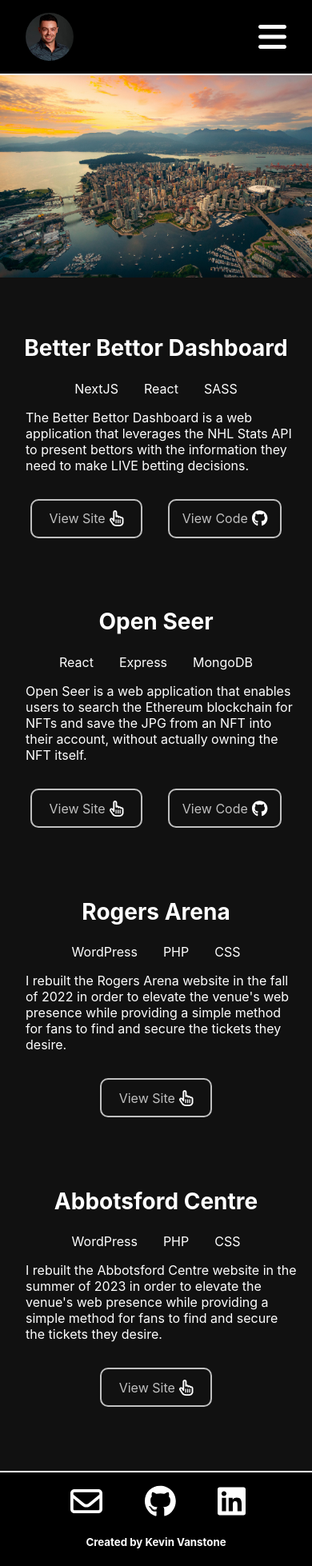
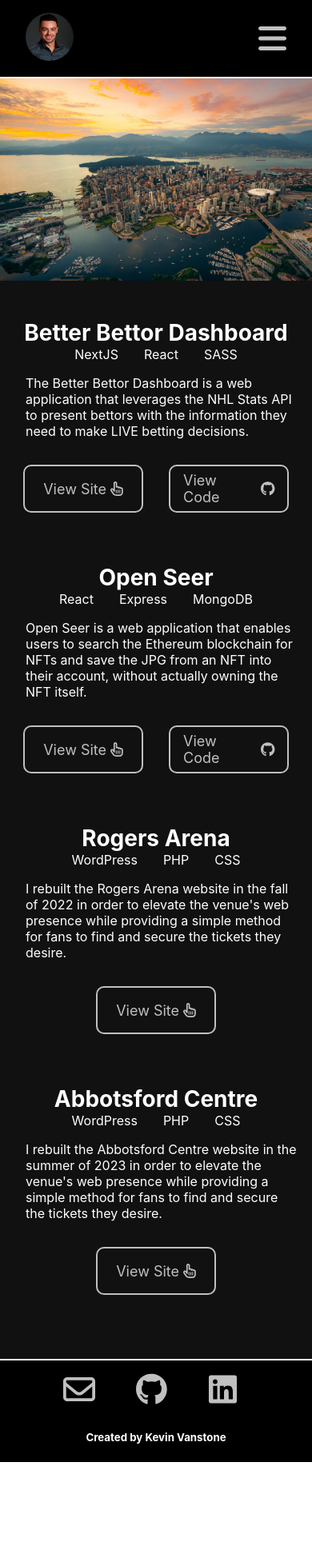
Before and after one commit to KevinVanstone/portfolio-kv, a Next.js app: page / in a window 390 px wide. Shown: the whole page at 80% size. After the commit the page ends 1828 px from the top, so only its background shows below. Built offline with nearby package versions, Linux system fonts and the light colour scheme.

Commit message:
Mobile MVP - styled fa logos, fixed global scss import, other fixes

```diff
--- a/components/Footer/Footer.jsx
+++ b/components/Footer/Footer.jsx
@@ -9,24 +9,30 @@
   return (
     <section className={styles[`footer`]}>
       <div className={styles[`footer__logoList`]}>
+        <div className={styles[`footer__logoList-container`]}>
           <Link href="mailto:kv@theflyingv.com">
             <FontAwesomeIcon
               icon={faEnvelope}
-            style={{ fontSize: 40, color: "white", marginLeft: "5px" }}
+              className={styles[`footer__logo-icon`]}
             />
           </Link>
+        </div>
+        <div className={styles[`footer__logoList-container`]}>
           <Link href="https://github.com/KevinVanstone">
             <FontAwesomeIcon
               icon={faGithub}
-            style={{ fontSize: 40, color: "white", marginLeft: "5px" }}
+              className={styles[`footer__logo-icon`]}
             />
           </Link>
+        </div>
+        <div className={styles[`footer__logoList-container`]}>
           <Link href="https://www.linkedin.com/in/kevin-vanstone">
             <FontAwesomeIcon
               icon={faLinkedin}
-            style={{ fontSize: 40, color: "white", marginLeft: "5px" }}
+              className={styles[`footer__logo-icon`]}
             />
           </Link>
+        </div>
       </div>
       <h5 className={styles[`subhed`]}>Created by Kevin Vanstone</h5>
     </section>
--- a/components/Footer/Footer.module.scss
+++ b/components/Footer/Footer.module.scss
@@ -14,9 +14,25 @@
 
   &__logoList {
     width: 70%;
+    height: 50px;
     display: flex;
     flex-direction: row;
     justify-content: space-around;
+  }
+
+  &__logoList-container {
+    height: 40px;
+    width: 50px;
+  }
+
+  &__logo-icon {
+    color: silver;
+    font-size: 40px;
+  }
+
+  &__logo-icon:hover {
+    color: white;
+    font-size: 42px;
   }
 }
 
--- a/components/Header/Header.jsx
+++ b/components/Header/Header.jsx
@@ -2,6 +2,7 @@
 import styles from "./Header.module.scss";
 import Image from "next/image";
 import headshot from "../../assets/images/headshot.jpeg";
+import Link from "next/link";
 
 import { FontAwesomeIcon } from "@fortawesome/react-fontawesome";
 import { faBars, faX } from "@fortawesome/free-solid-svg-icons";
@@ -36,6 +37,7 @@
   return (
     <>
       <section className={styles[`header`]}>
+        <Link href="/about">
           <Image
             src={headshot}
             width={60}
@@ -43,10 +45,11 @@
             alt="Developer Kevin Vanstone"
             style={headshotStyle}
           />
+        </Link>
         <FontAwesomeIcon
           icon={menuModal}
-          style={{ fontSize: 40, color: "white", marginLeft: "5px" }}
           onClick={handleButtonClick}
+          className={styles[`menuIcon`]}
         />
       </section>
       <Modal show={modalVisible} onClose={handleCloseModal} />
--- a/components/Header/Header.module.scss
+++ b/components/Header/Header.module.scss
@@ -13,7 +13,13 @@
   border-bottom: 2px solid $kv-white;
 }
 
-.hed,
-.subhed {
-  color: $kv-white;
+.menuIcon {
+  color: silver;
+  font-size: 40px;
 }
+
+.menuIcon:hover {
+  cursor: pointer;
+  color: white;
+  font-size: 42px;
+}
--- a/components/Project/Project.jsx
+++ b/components/Project/Project.jsx
@@ -23,7 +23,7 @@
             View Site
             <FontAwesomeIcon
               icon={faHandPointer}
-              style={{ fontSize: 20, color: "white", marginLeft: "5px" }}
+              className={styles[`project__button-icon`]}
             />
           </Link>
         )}
@@ -32,7 +32,7 @@
             View Code
             <FontAwesomeIcon
               icon={faGithub}
-              style={{ fontSize: 20, color: "white", marginLeft: "5px" }}
+              className={styles[`project__button-icon`]}
             />
           </Link>
         )}
--- a/components/Project/Project.module.scss
+++ b/components/Project/Project.module.scss
@@ -48,10 +48,23 @@
     padding: 0.8rem 1rem;
     border: 2px solid silver;
     border-radius: 10px;
-    min-width: 140px;
+    width: 150px;
     display: flex;
     flex-direction: row;
     justify-content: center;
+    align-items: center;
+    font-size: 18px;
+    height: 60px;
+  }
+
+  &__button-link:hover {
+    color: white;
+    border: 2px solid white;
+    font-size: 19px;
+  }
+
+  &__button-icon {
+    margin-left: 5px;
   }
 
   &__button-subhedLink {
@@ -62,14 +75,4 @@
     color: white;
     text-decoration: underline;
   }
-
-  &__button-link:hover {
-    color: white;
-    border: 2px solid white;
-  }
-
-  &__button-link:hover {
-    text-decoration: underline;
-    color: white;
-  }
 }
--- a/pages/index.js
+++ b/pages/index.js
@@ -3,6 +3,7 @@
 import Header from "../components/Header/Header";
 import Footer from "../components/Footer/Footer";
 import ProjectList from "../components/ProjectList/ProjectList";
+import "/styles/global.scss";
 
 export default function Home() {
   return (
@@ -15,20 +16,6 @@
       <Hero></Hero>
       <ProjectList></ProjectList>
       <Footer></Footer>
-
-      <style jsx global>{`
-        html,
-        body {
-          padding: 0;
-          margin: 0;
-          font-family: -apple-system, BlinkMacSystemFont, Segoe UI, Roboto,
-            Oxygen, Ubuntu, Cantarell, Fira Sans, Droid Sans, Helvetica Neue,
-            sans-serif;
-        }
-        * {
-          box-sizing: border-box;
-        }
-      `}</style>
     </>
   );
 }
--- a/styles/global.scss
+++ b/styles/global.scss
@@ -2,8 +2,8 @@
 body {
   padding: 0;
   margin: 0;
-  font-family: Inter, -apple-system, BlinkMacSystemFont, Segoe UI, Roboto,
-    Oxygen, Ubuntu, Cantarell, Fira Sans, Droid Sans, Helvetica Neue, sans-serif;
+  font-family: -apple-system, BlinkMacSystemFont, Segoe UI, Roboto, Oxygen,
+    Ubuntu, Cantarell, Fira Sans, Droid Sans, Helvetica Neue, sans-serif;
 }
 
 a {
```
Lines whose indentation alone changed are shown as unchanged.
